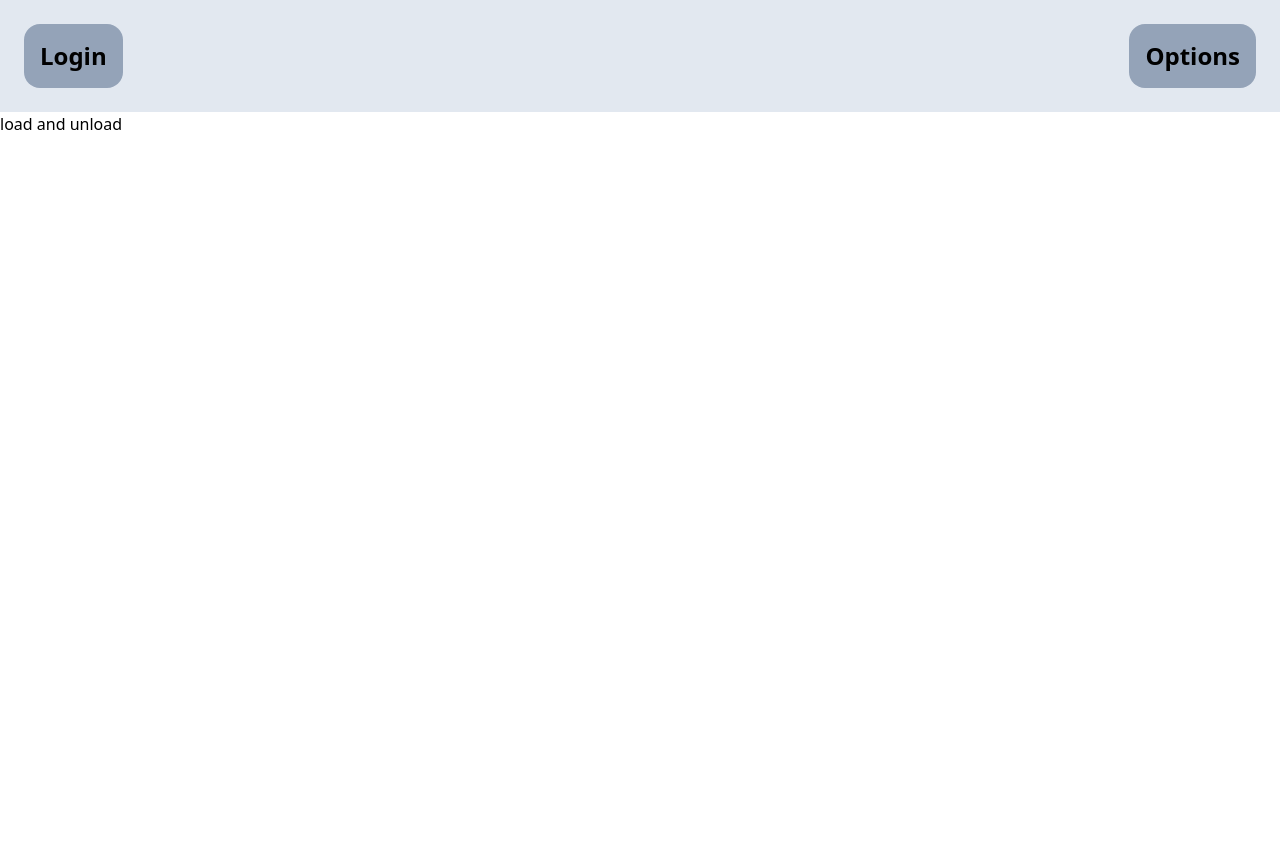
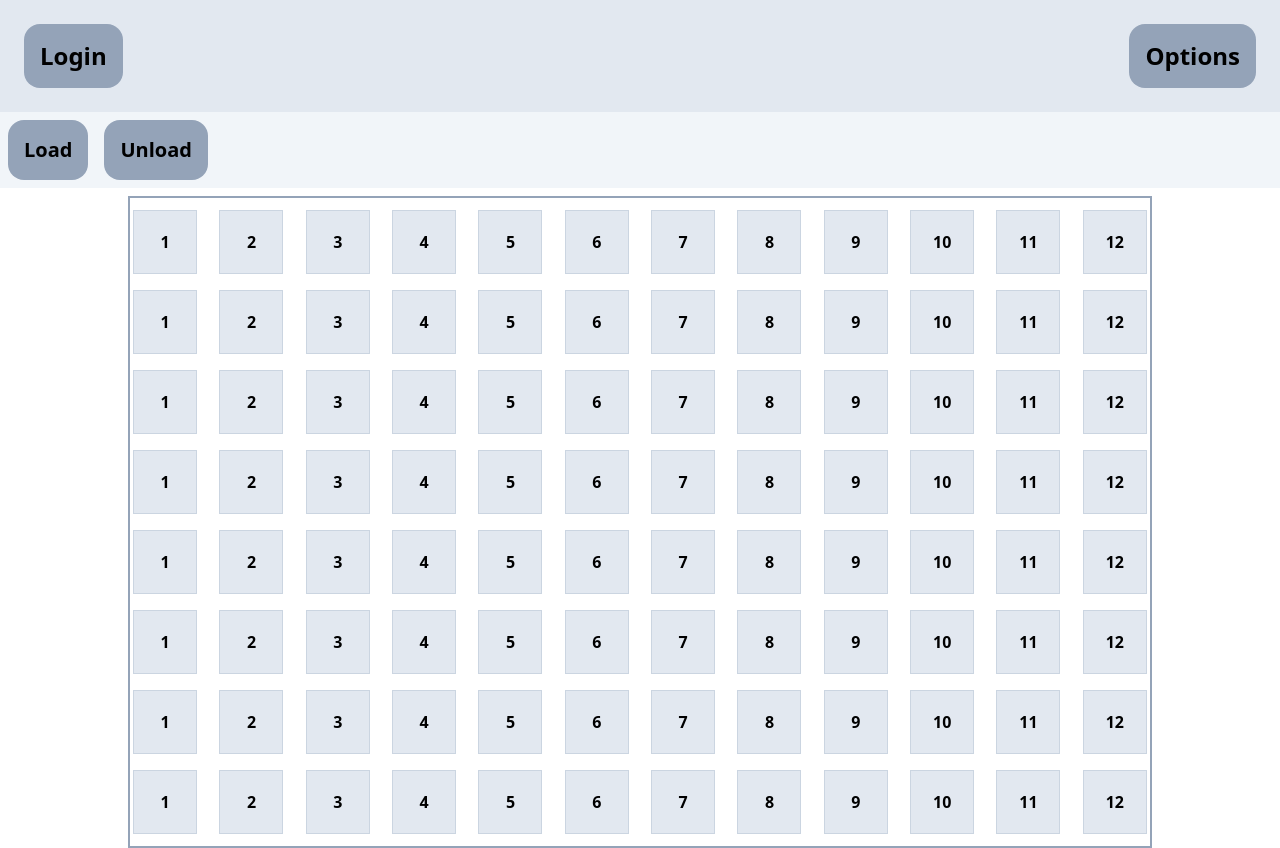
Before and after one commit to FelixMDM/CargoPilot, a Next.js app in the folder client/: page /loadUnload in a window 1280 px wide. Before the commit the page ends 800 px from the top, so only its background shows below. Built offline with nearby package versions, Linux system fonts and the light colour scheme.

Commit message:
basic layout of containers - needs context to complete

```diff
--- a/client/src/app/globals.css
+++ b/client/src/app/globals.css
@@ -1,3 +1,14 @@
 @tailwind base;
 @tailwind components;
 @tailwind utilities;
+
+.cell {
+    width: 4rem;
+    height: 4rem;
+    background-color: #e2e8f0;
+    display: flex;
+    align-items: center;
+    justify-content: center;
+    border: 1px solid #cbd5e1;
+    font-size: 1rem;
+  }
--- a/client/src/app/loadUnload/page.tsx
+++ b/client/src/app/loadUnload/page.tsx
@@ -1,6 +1,7 @@
+import LoadUnload from "@/components/loadUnload/LoadUnload";
 
 const page = () => {
-    return <div>load and unload</div>
+    return <div><LoadUnload/></div>
 }
 
 export default page;
--- a/client/src/components/loadUnload/LoadUnload.tsx
+++ b/client/src/components/loadUnload/LoadUnload.tsx
@@ -1,6 +1,37 @@
+
+/**
+ *
+ * I'm thinking that the best way to do this is gonna be yeah to map over a list of 96 to render all the grid boxes,
+ * but functionally, later on down the line -> make an api call for the updated manifest/steps
+ *
+ * Format is maybe a list (CSV?) of arrays [96 in len] that represent what box goes where? and each list entry is a step
+ * or something close to that where only the colors are specified
+ *
+ * Render the respective colors at each steps in that map loop that I have defined currently
+ */
 
 const LoadUnload = () => {
-    return <div>Load and unload</div>;
+    return (
+        <div className="flex flex-col font-archivo-narrow font-bold space-y-2 items-center">
+            <div className="flex flex-row w-full bg-slate-100 space-x-2 text-xl">
+                <div className="text-black bg-slate-400 rounded-2xl m-2 p-4 cursor-pointer hover:text-white">
+                    Load
+                </div>
+                <div className="text-black bg-slate-400 rounded-2xl m-2 p-4 cursor-pointer hover:text-white">
+                    Unload
+                </div>
+            </div>
+            <div className="flex flex-col w-[80%] items-center border-2 border-slate-400">
+                <div className="w-full grid grid-cols-12 grid-rows-8 gap-4 m-3 text-center">
+                    {Array.from({ length: 96 }).map((_, index: number) => (
+                        <div key={index} className="cell m-auto">
+                            {String(index % 12 + 1)}
+                        </div>
+                    ))}
+                </div>
+            </div>
+        </div>
+    );
 }
 
 export default LoadUnload;
```
